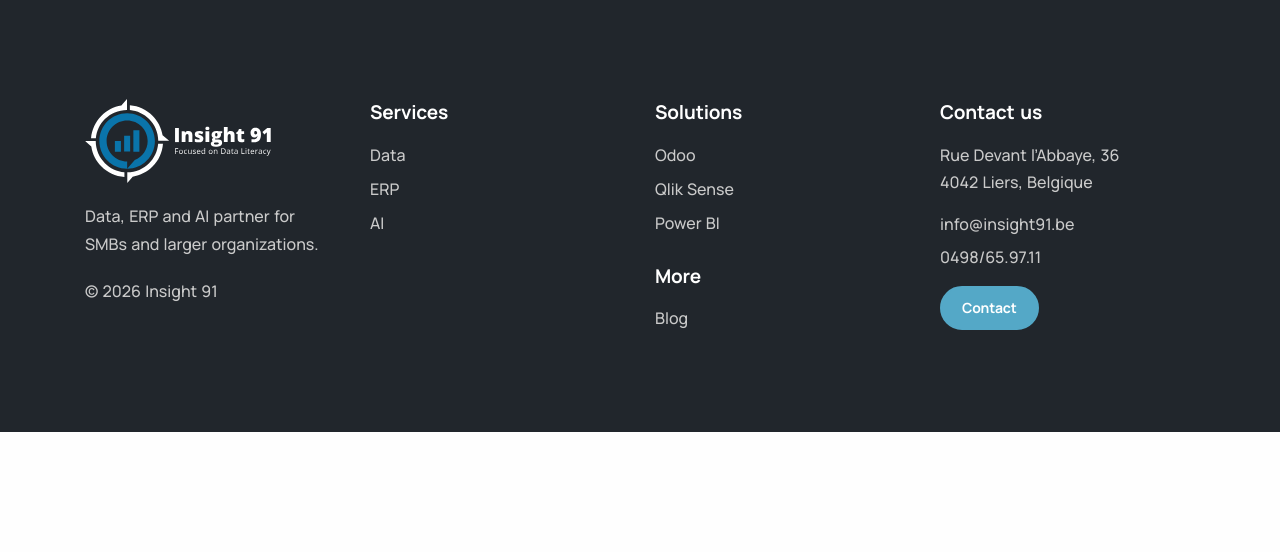
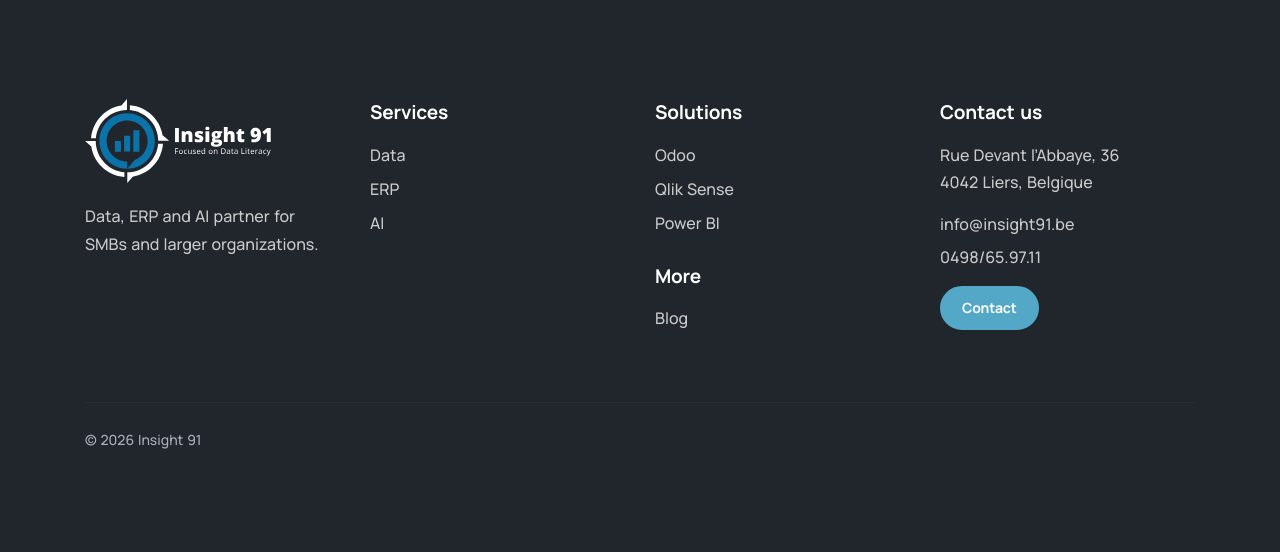
Before and after one commit to x0rn01/insight91, a PHP site: page /en/index.php in a window 1280 px wide. Shown: the part 5252-5804 px from the top of the page. Before the commit the page ends 5684 px from the top, so only its background shows below. Run offline with PHP 8.4, Linux system fonts and the light colour scheme.

Commit message:
Mobile polish: white logo in offcanvas, copyright at footer bottom, smaller partner text
- header.php: offcanvas-header now uses logo-light.svg (was invisible on dark sidebar bg)
- footer.php: copyright moved out of first widget into a centered line at the very
  bottom (separated by hr), so on mobile it lands at the end of the footer stack
- index.php (FR + EN): partner section descriptions reduced from default lead size
  to 1.05rem with tighter line-height

Co-Authored-By: Claude Opus 4.7 (1M context) <noreply@anthropic.com>

```diff
--- a/en/index.php
+++ b/en/index.php
@@ -466,7 +466,7 @@ include(__DIR__ . '/../shared/head.php');
         margin-bottom: 1.25rem;
         text-transform: uppercase;
       }
-      .i91-zigzag-body p.lead { color: #4d5862; }
+      .i91-zigzag-body p.lead { color: #4d5862; font-size: 1.05rem; line-height: 1.6; }
       @media (max-width: 991px) {
         .i91-zigzag { gap: 3.5rem; }
         .i91-zigzag-row, .i91-zigzag-row.reverse {
--- a/fr/index.php
+++ b/fr/index.php
@@ -479,7 +479,7 @@ include(__DIR__ . '/../shared/head.php');
           margin-bottom: 1.25rem;
           text-transform: uppercase;
         }
-        .i91-zigzag-body p.lead { color: #4d5862; }
+        .i91-zigzag-body p.lead { color: #4d5862; font-size: 1.05rem; line-height: 1.6; }
         @media (max-width: 991px) {
           .i91-zigzag { gap: 3.5rem; }
           .i91-zigzag-row, .i91-zigzag-row.reverse {
--- a/shared/footer.php
+++ b/shared/footer.php
@@ -9,11 +9,10 @@ $year = date('Y');
             <div class="col-md-4 col-lg-3">
                 <div class="widget">
                     <img class="mb-4" src="/assets/img/logo-light.svg" alt="Insight 91" style="height:84px;" />
-                    <p class="mb-4"><?php echo $T(
+                    <p class="mb-0"><?php echo $T(
                         'Partenaire data, ERP et IA pour PME et grandes organisations.',
                         'Data, ERP and AI partner for SMBs and larger organizations.'
                     ); ?></p>
-                    <p class="mb-0">© <?php echo $year; ?> Insight 91</p>
                 </div>
             </div>
             <div class="col-md-4 col-lg-3">
@@ -50,5 +49,7 @@ $year = date('Y');
                 </div>
             </div>
         </div>
+        <hr class="mt-10 mt-md-12 mb-5 opacity-25" />
+        <p class="mb-0 text-center text-md-start fs-14 text-muted">© <?php echo $year; ?> Insight 91</p>
     </div>
 </footer>
--- a/shared/header.php
+++ b/shared/header.php
@@ -28,7 +28,7 @@ $contact = "/$L/contact";
             <div class="navbar-collapse offcanvas offcanvas-nav offcanvas-start">
                 <div class="offcanvas-header d-lg-none">
                     <a href="<?php echo $home; ?>">
-                        <img class="logo-header" src="/assets/img/logo-dark.svg" alt="Logo Insight91" />
+                        <img class="logo-header" src="/assets/img/logo-light.svg" alt="Logo Insight91" />
                     </a>
                     <button type="button"
                             class="btn-close btn-close-white" data-bs-dismiss="offcanvas" aria-label="Close"></button>
```
